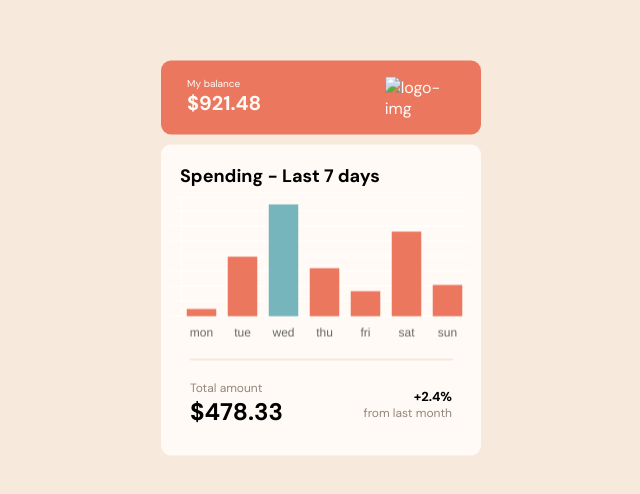
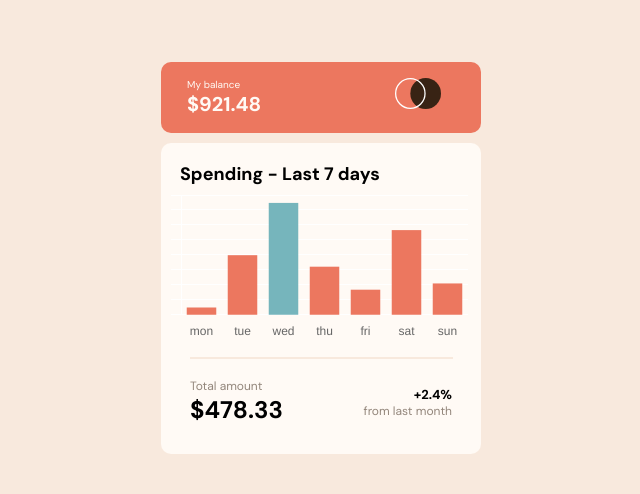
Before and after one commit to Dwidenbrahma/expense-card, a plain HTML site: page index.html in a window 1280 px wide. Shown: the part 142-636 px from the top of the page, without its empty margins (319-959 px from the left). Drawn offline with nearby package versions, Linux system fonts and the light colour scheme; the site is published under a folder, as on GitHub Pages, so addresses that start at the root find nothing.

Commit message:
Update index.html

```diff
--- a/index.html
+++ b/index.html
@@ -25,7 +25,7 @@
         <label>$921.48</label>
       </div>
       <div class="sec2">
-        <img src="/images/logo.svg" alt="logo-img">
+        <img src="./images/logo.svg" alt="logo-img">
 
       </div>
 
```
